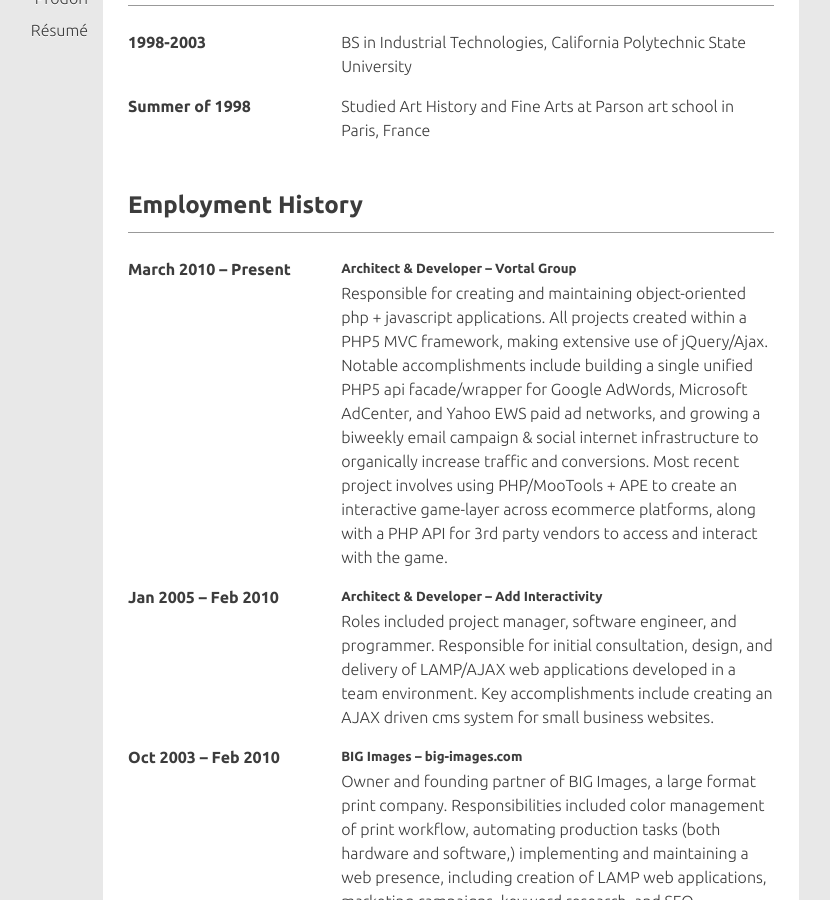
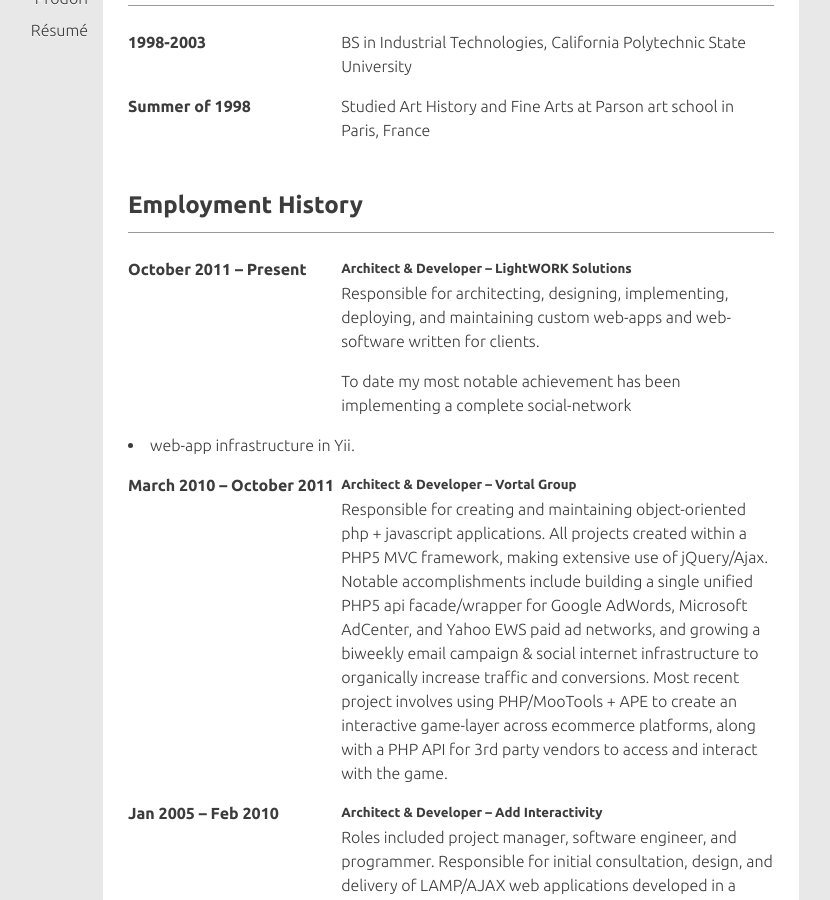
Before and after one commit to jonathan-beebe/somethingkindawierd.github.com, a Jekyll site: the page built from jon-beebe-resume.markdown, in a window 1280 px wide and 900 px high, scrolled down 311 px. Shown: the whole window, without its empty margins (289-1119 px from the left). Built offline with Jekyll 4.4.1, drawn with Linux system fonts in a browser that asks for light colours.

Commit message:
updated resume

```diff
--- a/jon-beebe-resume.markdown
+++ b/jon-beebe-resume.markdown
@@ -17,7 +17,17 @@ Studied Art History and Fine Arts at Parson art school in Paris, France
 
 ### Employment History
 
-#### March 2010 – Present
+#### October 2011 – Present
+
+##### Architect & Developer – LightWORK Solutions
+
+Responsible for architecting, designing, implementing, deploying, and maintaining
+custom web-apps and web-software written for clients.
+
+To date my most notable achievement has been implementing a complete social-network
++ web-app infrastructure in Yii.
+
+#### March 2010 – October 2011
 
 ##### Architect & Developer – Vortal Group
 
```
